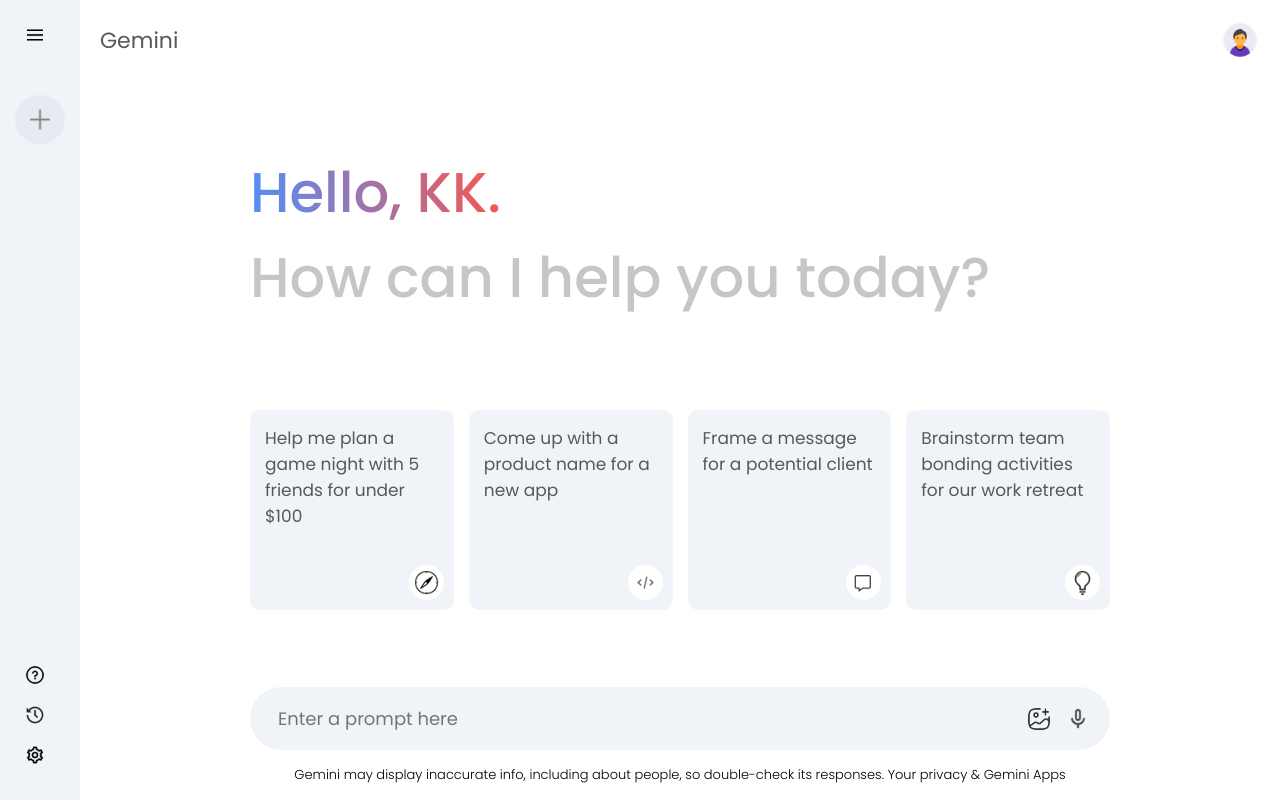
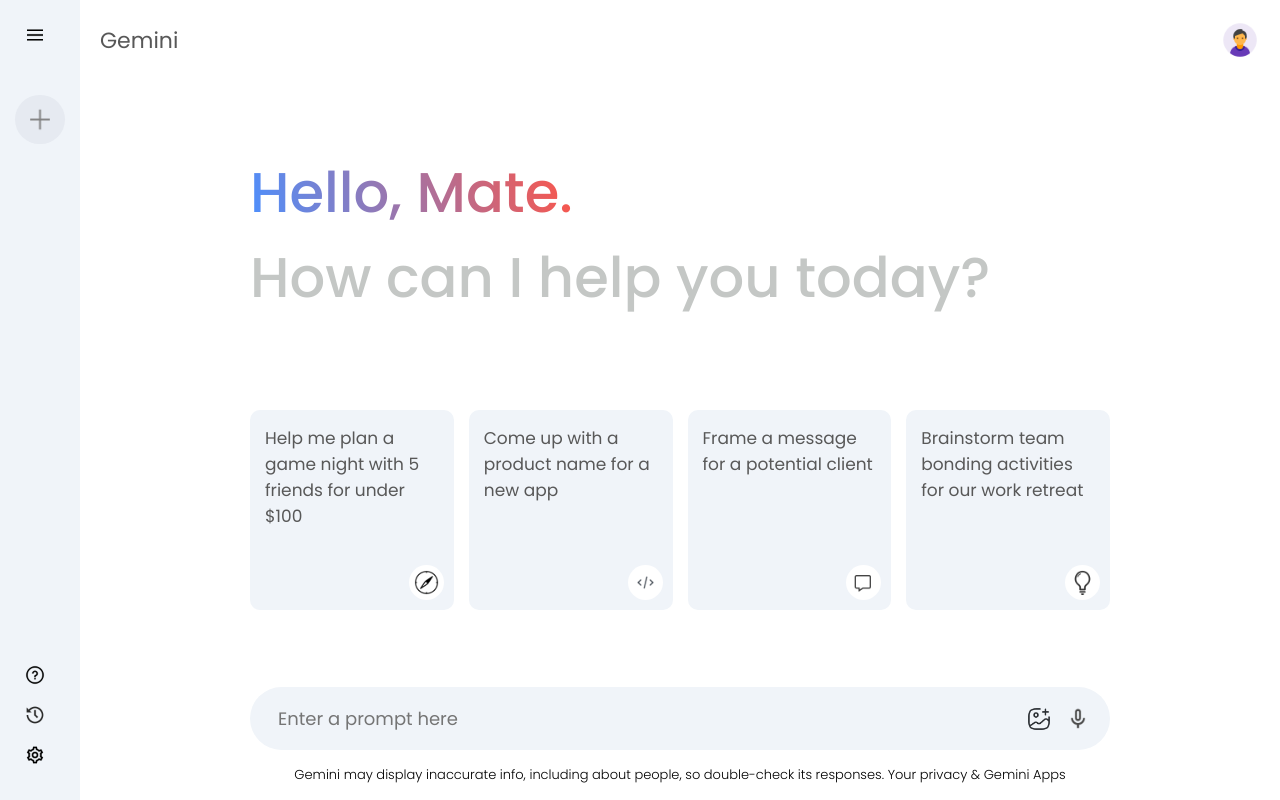
Before and after one commit to Khushi2402/Gemini-Clone, a React (Vite) app: page / in a window 1280 px wide. Built offline with nearby package versions, Linux system fonts and the light colour scheme.

Commit message:
feat: minor changes

```diff
--- a/src/components/Main/Main.jsx
+++ b/src/components/Main/Main.jsx
@@ -19,7 +19,7 @@
         ? <>
         <div className="greet">
           <p>
-            <span>Hello, KK.</span>
+            <span>Hello, Mate.</span>
           </p>
           <p>How can I help you today?</p>
         </div>
```
